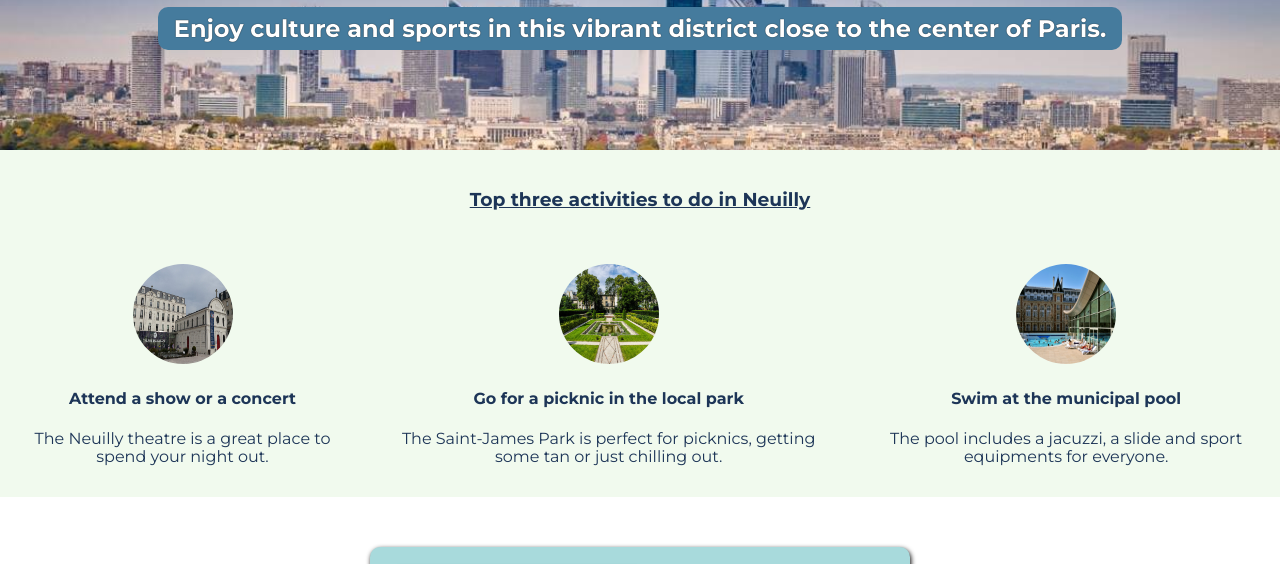
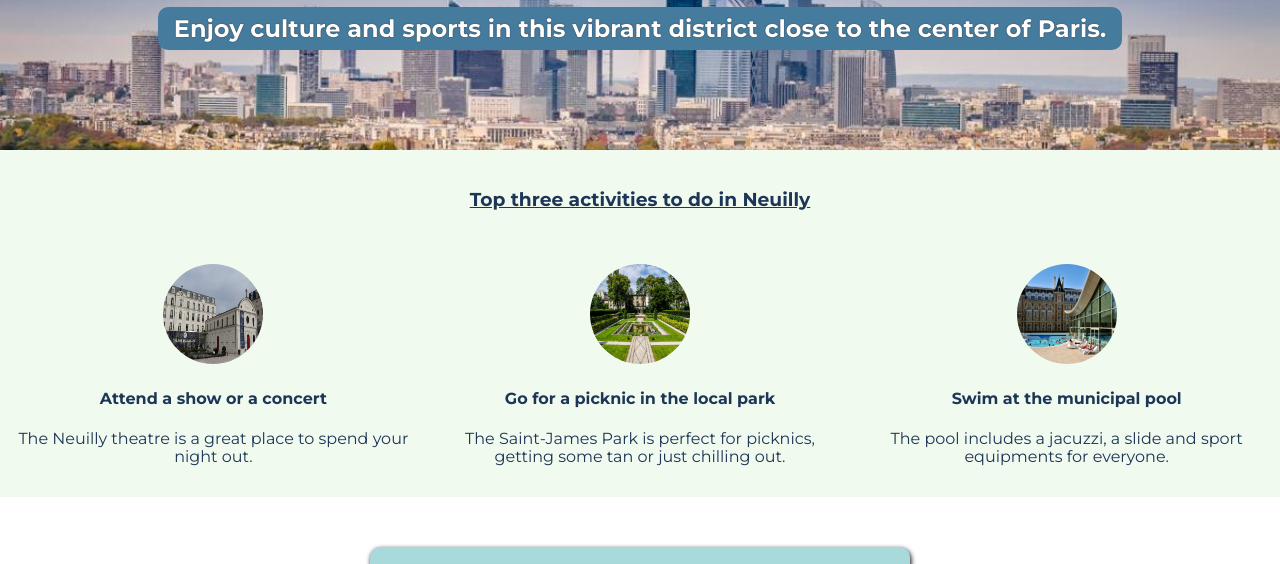
Before and after one commit to Tomalexis/Scrimba-town-site, a plain HTML site: page index.html in a window 1280 px wide. Shown: the part 156-720 px from the top of the page. Drawn offline with nearby package versions, Linux system fonts and the light colour scheme.

Commit message:
Update styles.css

```diff
--- a/styles.css
+++ b/styles.css
@@ -64,6 +64,7 @@ h3, h4 {
 
 .activity {
     padding: 15px;
+    width: 33vw;
 }
 
 #guide {
```
